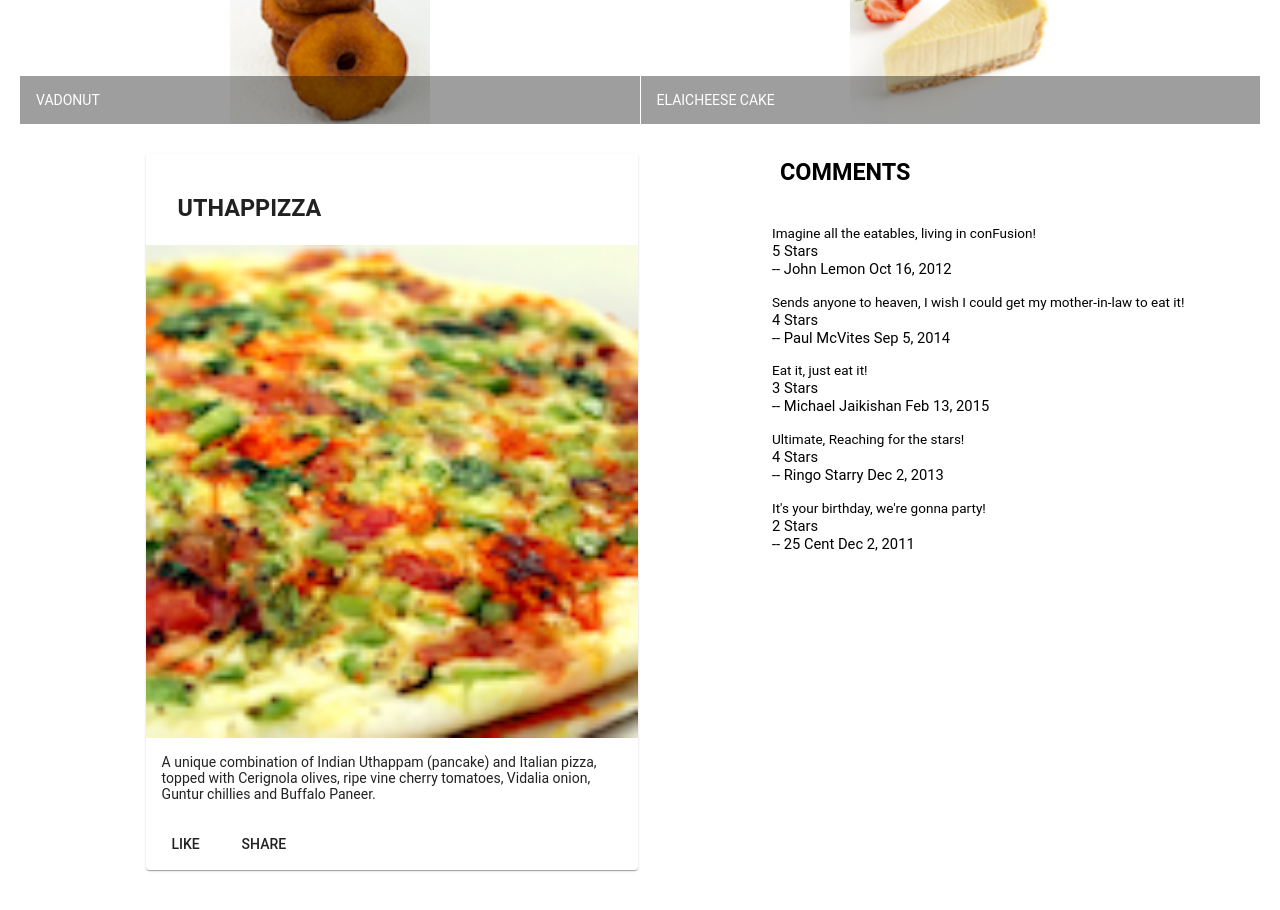
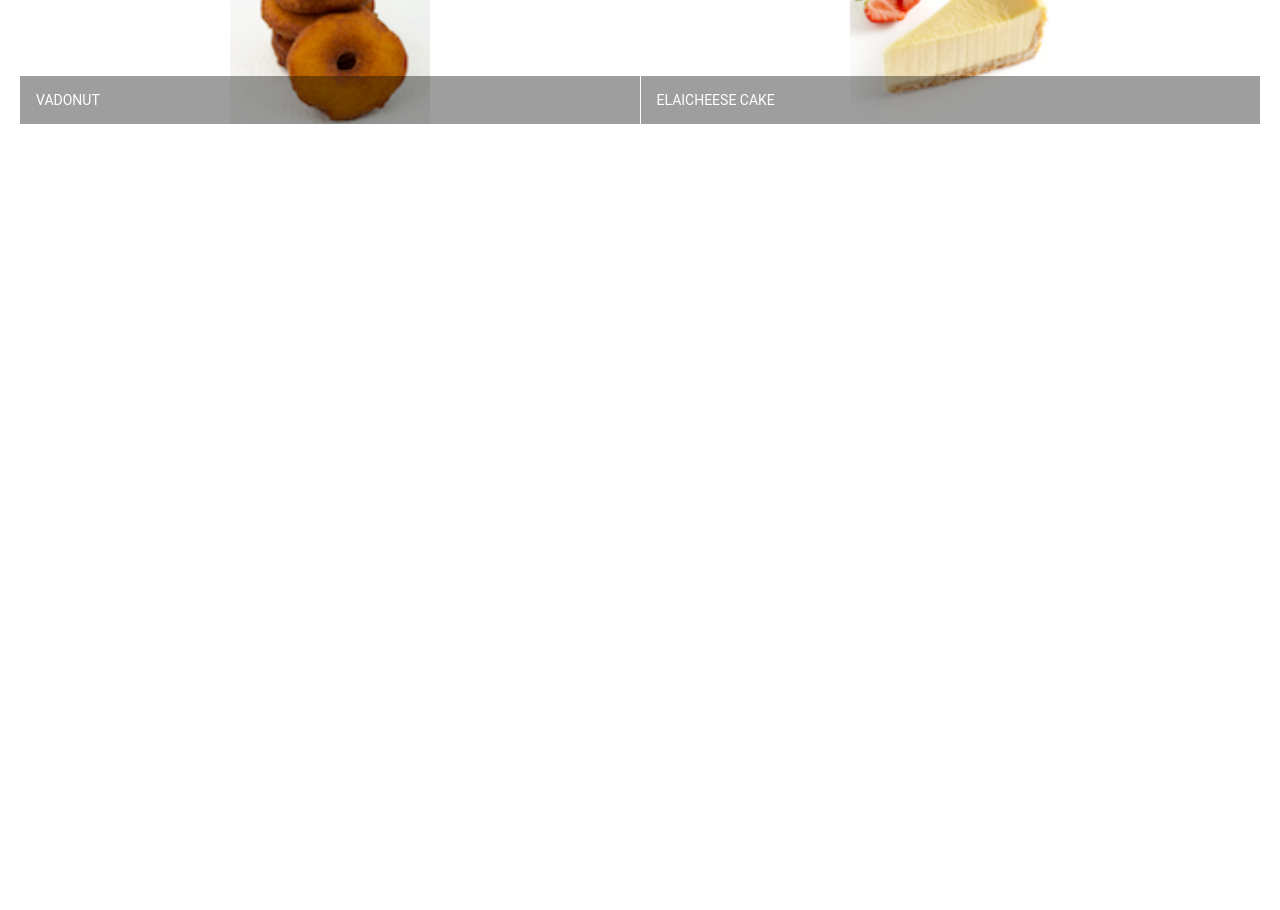
Before and after one commit to uvconnects/AngularExcersise, an Angular app: page / in a window 1280 px wide. Shown: the part 440-1350 px from the top of the page. After the commit the page ends 800 px from the top, so only its background shows below. Built offline with nearby package versions, Linux system fonts and the light colour scheme.

Commit message:
Data Binding

```diff
--- a/src/app/dishdetail/dishdetail.component.html
+++ b/src/app/dishdetail/dishdetail.component.html
@@ -1,7 +1,7 @@
 <div class="container" fxLayout="row" fxLayout.sm="column" fxLayout.xs="column"
     fxLayoutAlign.gt-md="space-around center" fxLayoutGap="2px" fxLayoutGap.xs="0">
     <div fxFlex="70">
-        <mat-card>
+        <mat-card *ngIf="dish">
             <mat-card-header>
                 <mat-card-title>
                     <h3>{{dish.name | uppercase}}</h3>
@@ -19,20 +19,16 @@
     </div>
 </div>
 <div fxFlex="40" vertical-align="top">
-    <div fxFlex>
-        <mat-card-header>
-            <mat-card-title>
-                <h3>{{comments | uppercase}}</h3>
-            </mat-card-title>
-        </mat-card-header>
-        <mat-list-item *ngFor="let link of dish.comments">
-            <p matLine role="listitem" class="paragraph">
-                <span class="paragraph">{{ link.comment }}</span>
+    <mat-list *ngIf="dish">
+        <h3>comments</h3>
+        <mat-list-item *ngFor="let comment of dish.comments" >
+            <p mat-line>
+                <span> {{comment.comment}} </span>
                 <br />
-                <span>{{link.rating}} {{ratingtext}}</span>
+                <span> {{comment.rating}} Stars</span>
                 <br />
-                <span>-- {{link.author}} {{link.date | date}}</span>
+                <span> -- {{comment.author}} {{comment.date | date}} </span>
             </p>
         </mat-list-item>
-    </div>
+    </mat-list>
 </div>
--- a/src/app/dishdetail/dishdetail.component.ts
+++ b/src/app/dishdetail/dishdetail.component.ts
@@ -1,57 +1,16 @@
-import { Component, OnInit } from '@angular/core';
-import { Dishdetail } from '../shared/dish';
-const DISH = {
-  id: '0',
-  name: 'Uthappizza',
-  image: '/assets/images/uthappizza.png',
-  category: 'mains',
-  featured: true,
-  label: 'Hot',
-  price: '4.99',
-  // tslint:disable-next-line:max-line-length
-  description: 'A unique combination of Indian Uthappam (pancake) and Italian pizza, topped with Cerignola olives, ripe vine cherry tomatoes, Vidalia onion, Guntur chillies and Buffalo Paneer.',
-  comments: [
-       {
-           rating: 5,
-           comment: 'Imagine all the eatables, living in conFusion!',
-           author: 'John Lemon',
-           date: '2012-10-16T17:57:28.556094Z'
-       },
-       {
-           rating: 4,
-           comment: 'Sends anyone to heaven, I wish I could get my mother-in-law to eat it!',
-           author: 'Paul McVites',
-           date: '2014-09-05T17:57:28.556094Z'
-       },
-       {
-           rating: 3,
-           comment: 'Eat it, just eat it!',
-           author: 'Michael Jaikishan',
-           date: '2015-02-13T17:57:28.556094Z'
-       },
-       {
-           rating: 4,
-           comment: 'Ultimate, Reaching for the stars!',
-           author: 'Ringo Starry',
-           date: '2013-12-02T17:57:28.556094Z'
-       },
-       {
-           rating: 2,
-           comment: 'It\'s your birthday, we\'re gonna party!',
-           author: '25 Cent',
-           date: '2011-12-02T17:57:28.556094Z'
-       }
-   ]
-};
+import { Component, OnInit, Input } from '@angular/core';
+import { Dish } from '../shared/dish';
 @Component({
   selector: 'app-dishdetail',
   templateUrl: './dishdetail.component.html',
   styleUrls: ['./dishdetail.component.scss']
 })
 export class DishdetailComponent implements OnInit {
-  dish = DISH;
+  @Input()
+  dish: Dish;
+
+/*   dish = Dish; */
   public ratingtext = "Stars";
-  public comments: string = 'comments';
   constructor() { }
 
   ngOnInit() {
--- a/src/app/menu/menu.component.html
+++ b/src/app/menu/menu.component.html
@@ -9,7 +9,7 @@
   </div>
   <div fxFlex>
     <mat-grid-list cols="2" rowHeight="200px">
-      <mat-grid-tile *ngFor="let dish of dishes">
+      <mat-grid-tile *ngFor="let dish of dishes" (click)="onSelect(dish)">
         <img height="200px" src={{dish.image}} alt={{dish.name}}>
         <mat-grid-tile-footer>
           <h1>{{dish.name | uppercase}}</h1>
@@ -17,8 +17,7 @@
       </mat-grid-tile>
     </mat-grid-list>
   </div>
-  <div>
 
-    <app-dishdetail></app-dishdetail>
+
+        <app-dishdetail [dish]="selectedDish"></app-dishdetail>
 </div>
-</div>
--- a/src/app/menu/menu.component.ts
+++ b/src/app/menu/menu.component.ts
@@ -1,48 +1,6 @@
 import { Component, OnInit } from '@angular/core';
-import {Dish } from '../shared/dish';
-const DISHES: Dish[] = [
-  {
-    id: '0',
-    name: 'Uthappizza',
-    image: '/assets/images/uthappizza.png',
-    category: 'mains',
-    featured: true,
-    label: 'Hot',
-    price: '4.99',
-    // tslint:disable-next-line:max-line-length
-    description: 'A unique combination of Indian Uthappam (pancake) and Italian pizza, topped with Cerignola olives, ripe vine cherry tomatoes, Vidalia onion, Guntur chillies and Buffalo Paneer.'
-  },
-  {
-    id: '1',
-    name: 'Zucchipakoda',
-    image: '/assets/images/zucchipakoda.png',
-    category: 'appetizer',
-    featured: false,
-    label: '',
-    price: '1.99',
-    description: 'Deep fried Zucchini coated with mildly spiced Chickpea flour batter accompanied with a sweet-tangy tamarind sauce'
-  },
-  {
-    id: '2',
-    name: 'Vadonut',
-    image: '/assets/images/vadonut.png',
-    category: 'appetizer',
-    featured: false,
-    label: 'New',
-    price: '1.99',
-    description: 'A quintessential ConFusion experience, is it a vada or is it a donut?'
-  },
-  {
-    id: '3',
-    name: 'ElaiCheese Cake',
-    image: '/assets/images/elaicheesecake.png',
-    category: 'dessert',
-    featured: false,
-    label: '',
-    price: '2.99',
-    description: 'A delectable, semi-sweet New York Style Cheese Cake, with Graham cracker crust and spiced with Indian cardamoms'
-  }
- ];
+import { Dish } from '../shared/dish';
+import { DISHES } from '../shared/dishes'
 @Component({
   selector: 'app-menu',
   templateUrl: './menu.component.html',
@@ -51,11 +9,13 @@
 export class MenuComponent implements OnInit {
   dishes: Dish[] = DISHES;
 
-  selectedDish: Dish = DISHES[0];
+  selectedDish: Dish;
 
   constructor() { }
 
   ngOnInit() {
   }
-
+  onSelect(dish: Dish) {
+    this.selectedDish = dish;
+  }
 }
--- /dev/null
+++ b/src/app/shared/comments.ts
@@ -0,0 +1,6 @@
+export class Comment {
+    rating: number;
+    comment: string;
+    author: string;
+    date: string;
+}
--- a/src/app/shared/dish.ts
+++ b/src/app/shared/dish.ts
@@ -1,3 +1,4 @@
+import { Comment } from './comments';
 export class Dish {
     id: string;
     name: string;
@@ -7,19 +8,5 @@
     label: string;
     price: string;
     description: string;
-
+    comments: Comment[];
 }
-export class Dishdetail {
-    id: string;
-    name: string;
-    image: string;
-    category: string;
-    featured: boolean;
-    label: string;
-    price: string;
-    description: string;
-    comments: [{
-        rating: number, comment: string,
-        author: string, date: string
-    }]
-}
--- /dev/null
+++ b/src/app/shared/dishes.ts
@@ -0,0 +1,173 @@
+import { Dish } from './dish';
+
+export const DISHES: Dish[] = [
+    {
+        id: '0',
+        name: 'Uthappizza',
+        image: '/assets/images/uthappizza.png',
+        category: 'mains',
+        featured: true,
+        label: 'Hot',
+        price: '4.99',
+        // tslint:disable-next-line:max-line-length
+        description: 'A unique combination of Indian Uthappam (pancake) and Italian pizza, topped with Cerignola olives, ripe vine cherry tomatoes, Vidalia onion, Guntur chillies and Buffalo Paneer.',
+        comments: [
+            {
+                rating: 5,
+                comment: 'Imagine all the eatables, living in conFusion!',
+                author: 'John Lemon',
+                date: '2012-10-16T17:57:28.556094Z'
+            },
+            {
+                rating: 4,
+                comment: 'Sends anyone to heaven, I wish I could get my mother-in-law to eat it!',
+                author: 'Paul McVites',
+                date: '2014-09-05T17:57:28.556094Z'
+            },
+            {
+                rating: 3,
+                comment: 'Eat it, just eat it!',
+                author: 'Michael Jaikishan',
+                date: '2015-02-13T17:57:28.556094Z'
+            },
+            {
+                rating: 4,
+                comment: 'Ultimate, Reaching for the stars!',
+                author: 'Ringo Starry',
+                date: '2013-12-02T17:57:28.556094Z'
+            },
+            {
+                rating: 2,
+                comment: 'It\'s your birthday, we\'re gonna party!',
+                author: '25 Cent',
+                date: '2011-12-02T17:57:28.556094Z'
+            }
+        ]
+    },
+    {
+        id: '1',
+        name: 'Zucchipakoda',
+        image: '/assets/images/zucchipakoda.png',
+        category: 'appetizer',
+        featured: false,
+        label: '',
+        price: '1.99',
+        description: 'Deep fried Zucchini coated with mildly spiced Chickpea flour batter accompanied with a sweet-tangy tamarind sauce',
+        comments: [
+            {
+                rating: 5,
+                comment: 'Imagine all the eatables, living in conFusion!',
+                author: 'John Lemon',
+                date: '2012-10-16T17:57:28.556094Z'
+            },
+            {
+                rating: 4,
+                comment: 'Sends anyone to heaven, I wish I could get my mother-in-law to eat it!',
+                author: 'Paul McVites',
+                date: '2014-09-05T17:57:28.556094Z'
+            },
+            {
+                rating: 3,
+                comment: 'Eat it, just eat it!',
+                author: 'Michael Jaikishan',
+                date: '2015-02-13T17:57:28.556094Z'
+            },
+            {
+                rating: 4,
+                comment: 'Ultimate, Reaching for the stars!',
+                author: 'Ringo Starry',
+                date: '2013-12-02T17:57:28.556094Z'
+            },
+            {
+                rating: 2,
+                comment: 'It\'s your birthday, we\'re gonna party!',
+                author: '25 Cent',
+                date: '2011-12-02T17:57:28.556094Z'
+            }
+        ]
+    },
+    {
+        id: '2',
+        name: 'Vadonut',
+        image: '/assets/images/vadonut.png',
+        category: 'appetizer',
+        featured: false,
+        label: 'New',
+        price: '1.99',
+        description: 'A quintessential ConFusion experience, is it a vada or is it a donut?',
+        comments: [
+            {
+                rating: 5,
+                comment: 'Imagine all the eatables, living in conFusion!',
+                author: 'John Lemon',
+                date: '2012-10-16T17:57:28.556094Z'
+            },
+            {
+                rating: 4,
+                comment: 'Sends anyone to heaven, I wish I could get my mother-in-law to eat it!',
+                author: 'Paul McVites',
+                date: '2014-09-05T17:57:28.556094Z'
+            },
+            {
+                rating: 3,
+                comment: 'Eat it, just eat it!',
+                author: 'Michael Jaikishan',
+                date: '2015-02-13T17:57:28.556094Z'
+            },
+            {
+                rating: 4,
+                comment: 'Ultimate, Reaching for the stars!',
+                author: 'Ringo Starry',
+                date: '2013-12-02T17:57:28.556094Z'
+            },
+            {
+                rating: 2,
+                comment: 'It\'s your birthday, we\'re gonna party!',
+                author: '25 Cent',
+                date: '2011-12-02T17:57:28.556094Z'
+            }
+        ]
+    },
+    {
+        id: '3',
+        name: 'ElaiCheese Cake',
+        image: '/assets/images/elaicheesecake.png',
+        category: 'dessert',
+        featured: false,
+        label: '',
+        price: '2.99',
+        description: 'A delectable, semi-sweet New York Style Cheese Cake, with Graham cracker crust and spiced with Indian cardamoms',
+        comments: [
+            {
+                rating: 5,
+                comment: 'Imagine all the eatables, living in conFusion!',
+                author: 'John Lemon',
+                date: '2012-10-16T17:57:28.556094Z'
+            },
+            {
+                rating: 4,
+                comment: 'Sends anyone to heaven, I wish I could get my mother-in-law to eat it!',
+                author: 'Paul McVites',
+                date: '2014-09-05T17:57:28.556094Z'
+            },
+            {
+                rating: 3,
+                comment: 'Eat it, just eat it!',
+                author: 'Michael Jaikishan',
+                date: '2015-02-13T17:57:28.556094Z'
+            },
+            {
+                rating: 4,
+                comment: 'Ultimate, Reaching for the stars!',
+                author: 'Ringo Starry',
+                date: '2013-12-02T17:57:28.556094Z'
+            },
+            {
+                rating: 2,
+                comment: 'It\'s your birthday, we\'re gonna party!',
+                author: '25 Cent',
+                date: '2011-12-02T17:57:28.556094Z'
+            }
+        ]
+    }
+];
```
